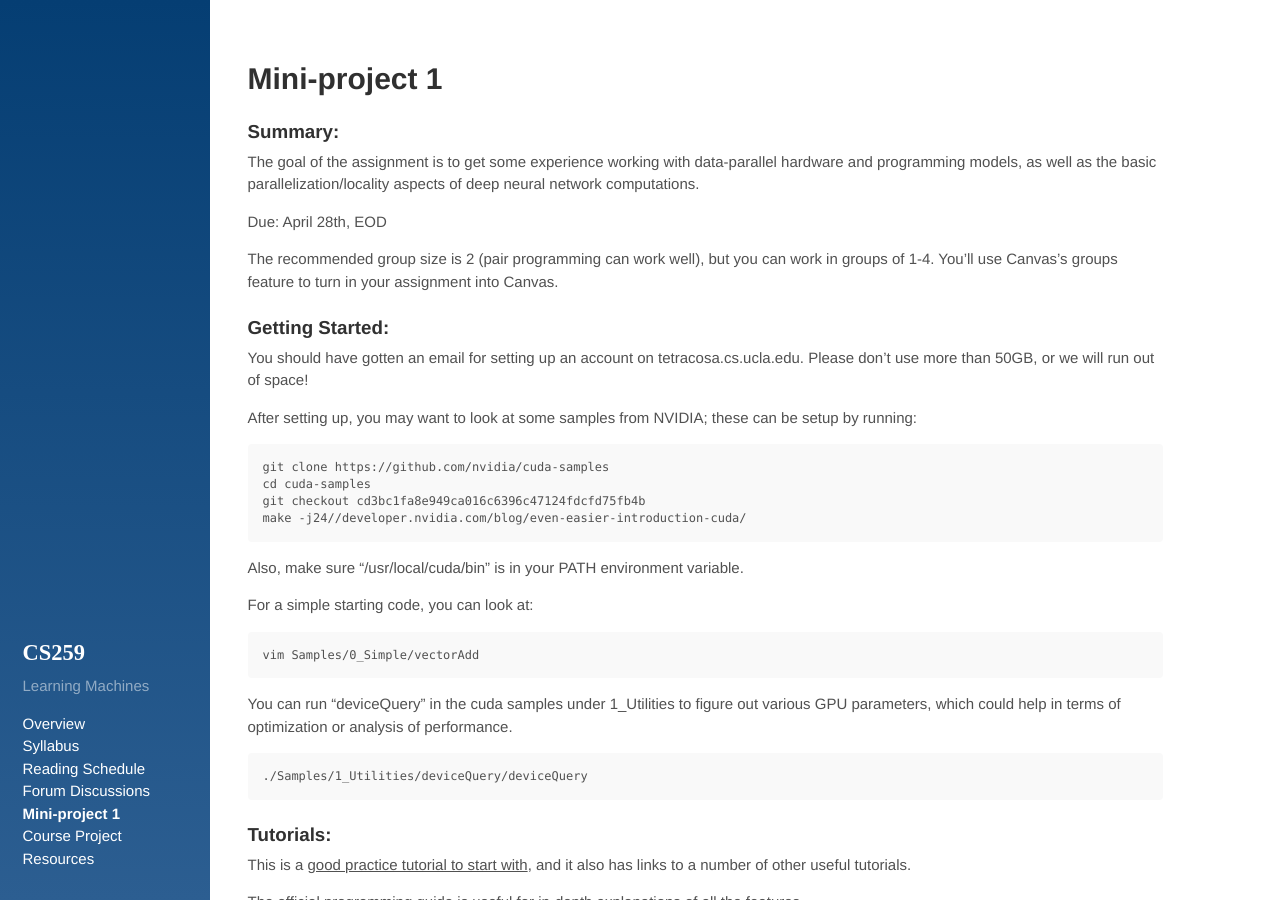
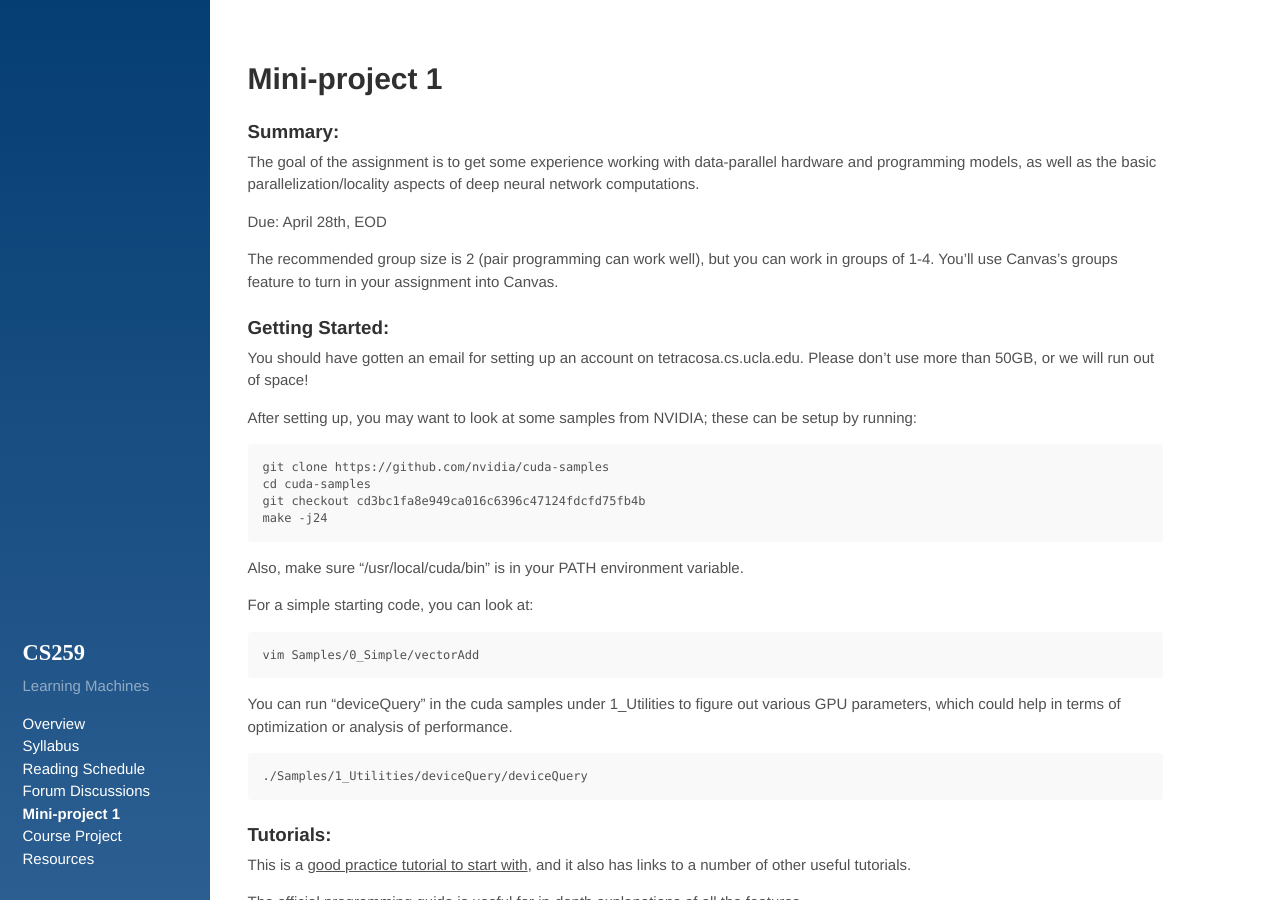
Before and after one commit to PolyArch/cs259, a Jekyll site: the page built from 04-miniproj-1.md, in a window 1280 px wide and 900 px high. Built offline with Jekyll 4.4.1, drawn with Linux system fonts in a browser that asks for light colours.

Commit message:
remove comment

````diff
--- a/04-miniproj-1.md
+++ b/04-miniproj-1.md
@@ -24,7 +24,7 @@ After setting up, you may want to look at some samples from NVIDIA; these can be
 git clone https://github.com/nvidia/cuda-samples
 cd cuda-samples
 git checkout cd3bc1fa8e949ca016c6396c47124fdcfd75fb4b
-make -j24//developer.nvidia.com/blog/even-easier-introduction-cuda/
+make -j24
 ```
 
 Also, make sure "/usr/local/cuda/bin" is in your PATH environment variable.
````
Also changed, not shown: 1 other file.
